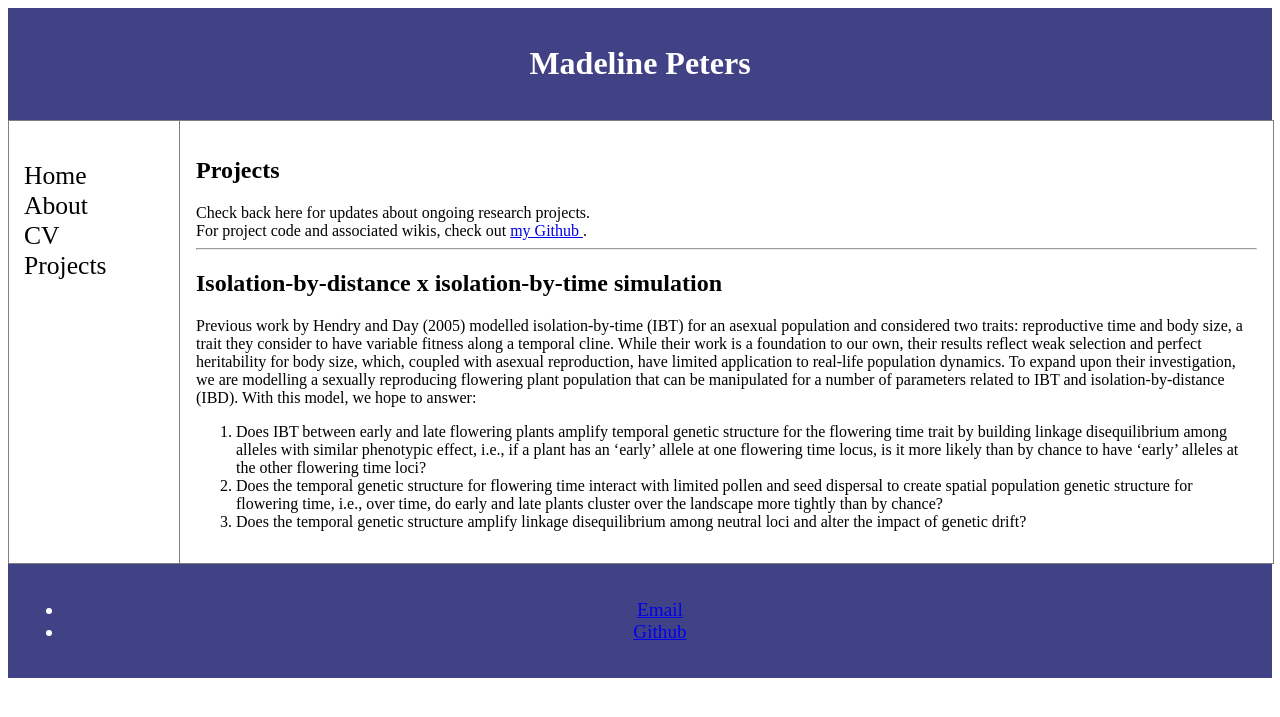
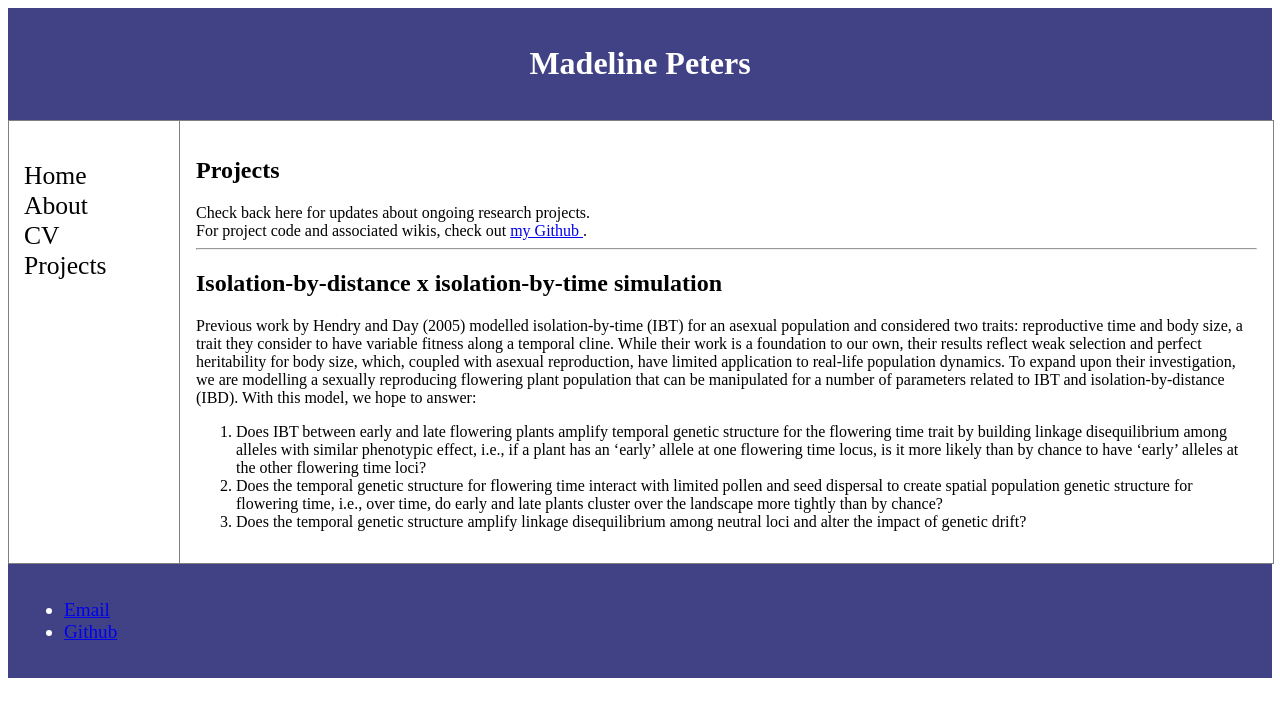
Before and after one commit to madelineapeters/madelineapeters.github.io, a Jekyll site: the page built from projects/index.html, in a window 1280 px wide. Shown: the top 717 px of the page. Built offline with Jekyll 4.4.1, drawn with Linux system fonts in a browser that asks for light colours.

Commit message:
Create default.html

```diff
--- a/_layouts/default.html
+++ b/_layouts/default.html
@@ -8,12 +8,20 @@
 		    border: 1px solid gray;
 		}
 
-		header, footer {
+		header{
 		    padding: 1em;
 		    color: white;
 		    background-color: #414285;
 		    clear: left;
 		    text-align: center;
+		}
+
+		footer {
+		    padding: 1em;
+		    color: white;
+		    background-color: #414285;
+		    clear: left;
+		    text-align: left;
 		}
 
 		nav {
@@ -59,9 +67,9 @@
 			</article>
 		</div><!-- /.container -->
 		<footer>
-    		<ul color=white, style="font-size:120%", text-align=center>
-        		<li><a href="mailto:madeline.peters@mail.utoronto.com">Email</a></li>
-        		<li><a href="https://github.com/madelineapeters">Github</a></li>
+    		<ul style="font-size:120%">
+        		<li><a href="mailto:madeline.peters@mail.utoronto.com" color=white>Email</a></li>
+        		<li><a href="https://github.com/madelineapeters" color=white>Github</a></li>
 			</ul>
 		</footer>
 	</body>
```
